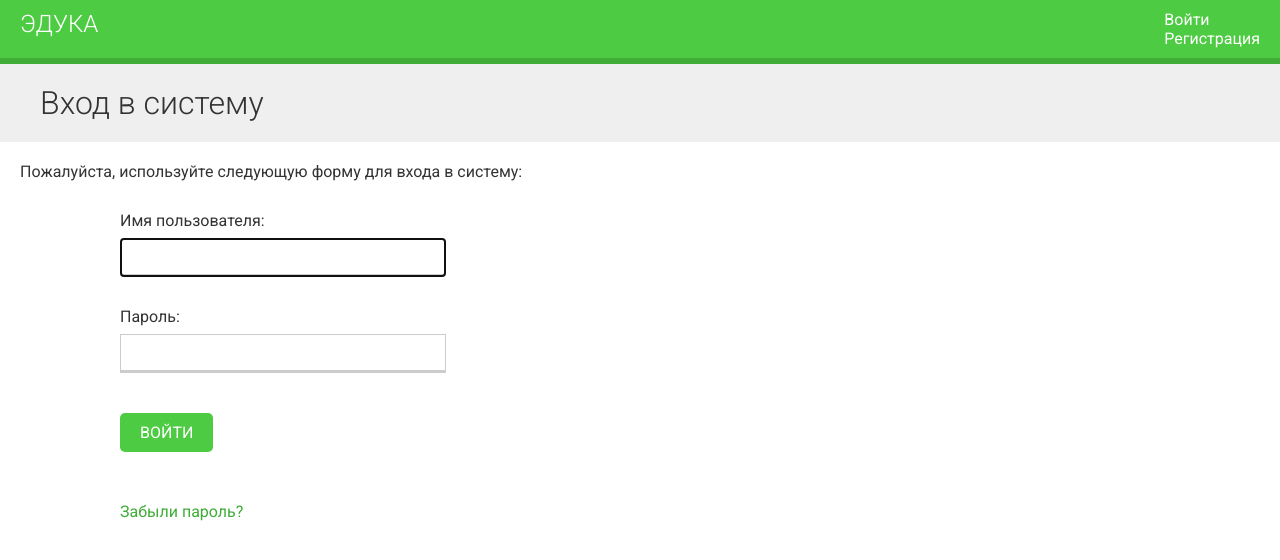
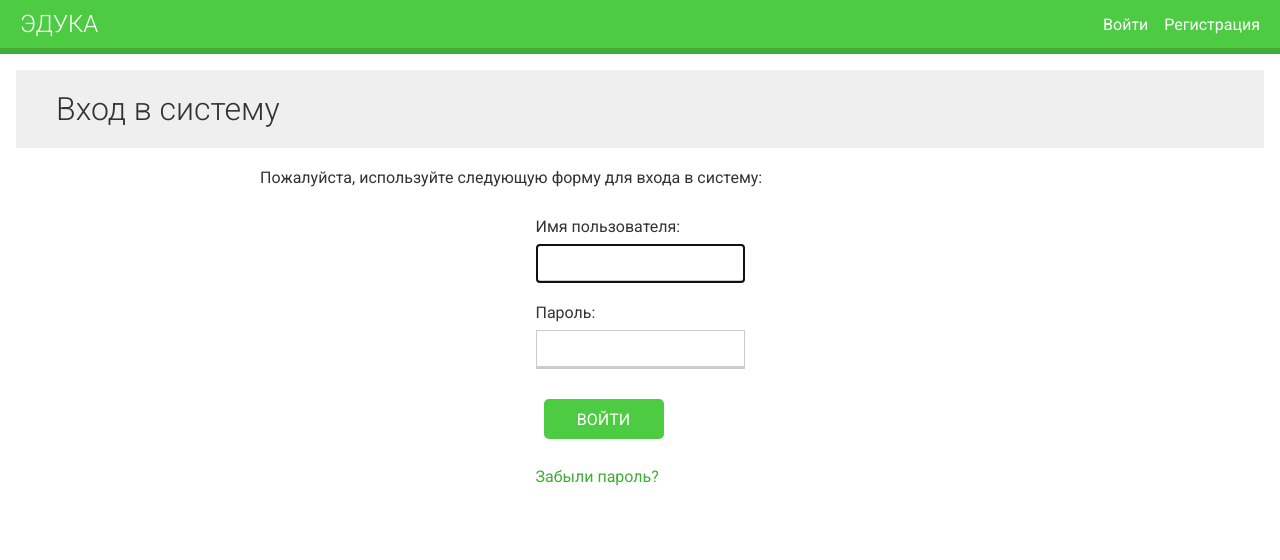
Before and after one commit to anlapaev/diplom, a Django app: page /accounts/login/?next=/chat/room/1/ in a window 1280 px wide. Shown: the top 560 px of the page. Run offline with Django 5.2, Linux system fonts and the light colour scheme.

Commit message:
Refine layout styles

```diff
--- a/educa/static/css/base.css
+++ b/educa/static/css/base.css
@@ -1,4 +1,9 @@
 @import url(//fonts.googleapis.com/css?family=Roboto:500,300,400);
+
+/* Добавлен универсальный box-sizing для корректных размеров элементов */
+*, *::before, *::after {
+    box-sizing: border-box;
+}
 
 body {
     margin:0;
@@ -13,7 +18,9 @@
 }
 
 ul {
-    float:left;
+    list-style: none;
+    margin: 0;
+    padding: 0;
 }
 
 h1, h2, h3, h4, h5, h6 {
@@ -29,10 +36,26 @@
     margin:0;
 }
 
+/* Базовый контейнер контента */
+#content {
+    display: flex;
+    flex-direction: column;
+    align-items: center;
+    justify-content: center;
+    box-sizing: border-box;
+    padding: 1rem;
+    width: 100%;
+}
+
 .module {
+    /* Гибкая ширина модуля вместо фиксированной */
     padding:10px 20px;
-    float:left;
-    width:600px;
+    width:100%;
+    max-width:800px;
+    margin-bottom:1rem;
+    display:flex;
+    flex-direction:column;
+    align-items:center;
 }
 
 .module h3 {
@@ -44,7 +67,6 @@
 .module p {
     margin:10px 0 20px;
     width:100%;
-    float:left;
 }
 
 #header {
@@ -54,6 +76,13 @@
     border-bottom:6px solid #3fad37;
 }
 
+#header {
+    display:flex;
+    align-items:center;
+    justify-content:space-between;
+    flex-wrap:wrap;
+}
+
 #header .logo {
     text-decoration:none;
     font-family:'Roboto', sans-serif;
@@ -70,9 +99,10 @@
 
 #header .menu {
     list-style:none;
-    float:right;
     margin:0;
     padding:0;
+    display:flex;
+    gap:1rem;
 }
 
 #header button {
@@ -159,8 +201,7 @@
 }
 
 label {
-    float:left;
-    clear:both;
+    display:block;
     margin:0 0 8px 0;
 }
 
@@ -170,9 +211,8 @@
     padding:8px 12px;
     font-size:16px;
     font-family:'Roboto', sans-serif;
-    float:left;
-    clear:both;
-    width:300px;
+    width:100%;
+    max-width:300px;
 }
 
 textarea {
@@ -180,24 +220,36 @@
 }
 
 select {
-    width:324px;
+    width:100%;
+    max-width:324px;
 }
 
-input[type=submit], a.button {
+button,
+input[type=submit],
+a.button,
+.btn,
+a.secondary-button {
+    /* Унифицированный стиль для всех кнопок */
+    display:inline-flex;
+    align-items:center;
+    justify-content:center;
+    padding:0.5rem 1rem;
+    margin:0.5rem;
+    min-width:120px;
+    height:40px;
+    box-sizing:border-box;
+    font-size:16px;
+    border:none;
     border-radius:5px;
+    text-transform:uppercase;
     background:#4dcc43;
     color:#fff;
-    font-size:16px;
-    text-transform:uppercase;
-    border:none;
-    padding:10px 20px;
-    margin:20px 0;
 }
 
 a.secondary-button {
     border:3px solid #4dcc43;
-    padding:10px 20px;
-    margin:10px 0;
+    background:transparent;
+    color:#4dcc43;
 }
 
 input[type=submit]:hover, a.button:hover {
```
Also changed, not shown: other parts of educa/static/css/base.css (+42 -18 lines).
